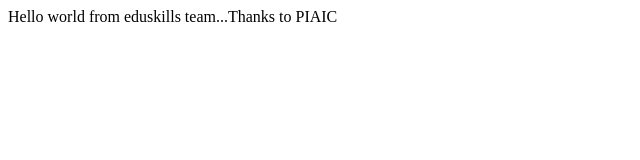
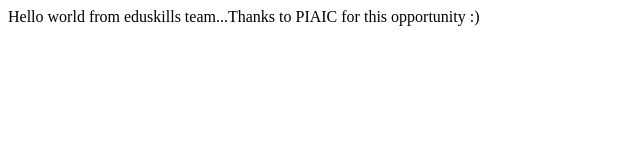
Before and after one commit to amina-rubab/bootcamp2020, a plain HTML site: page index.html in a window 1280 px wide. Shown: the whole page, without its empty margins (0-640 px from the left). Drawn offline with Linux system fonts and the light colour scheme.

Commit message:
undated gratitude for PIAIC in index

```diff
--- a/index.html
+++ b/index.html
@@ -7,6 +7,6 @@
     <title>Document</title>
 </head>
 <body>
-    Hello world from eduskills team...Thanks to PIAIC
+    Hello world from eduskills team...Thanks to PIAIC for this opportunity :)
 </body>
 </html>
```
